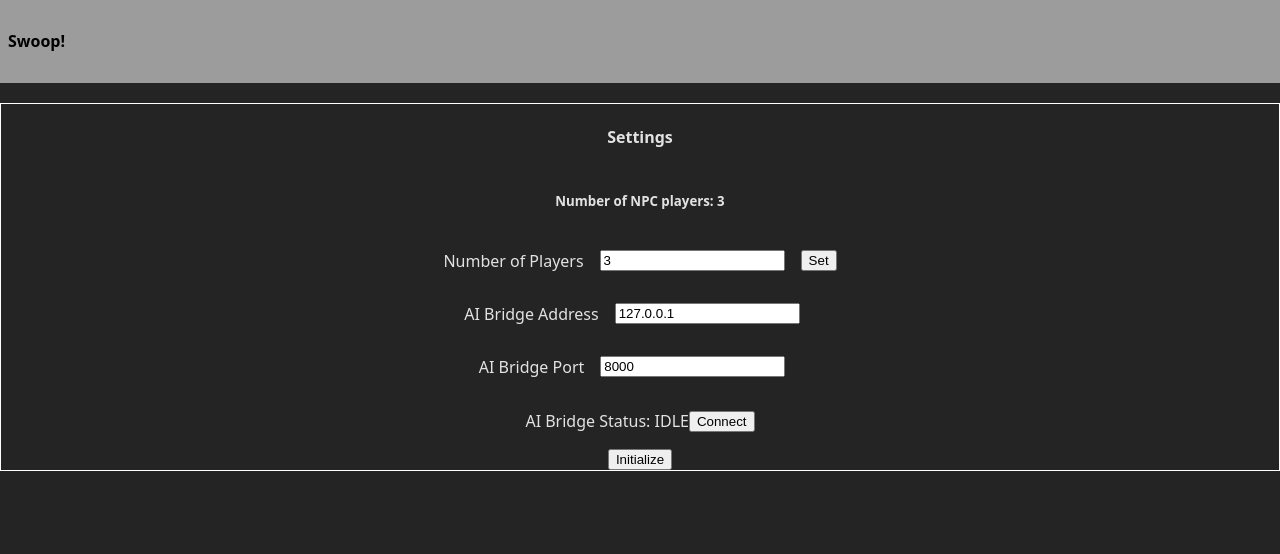
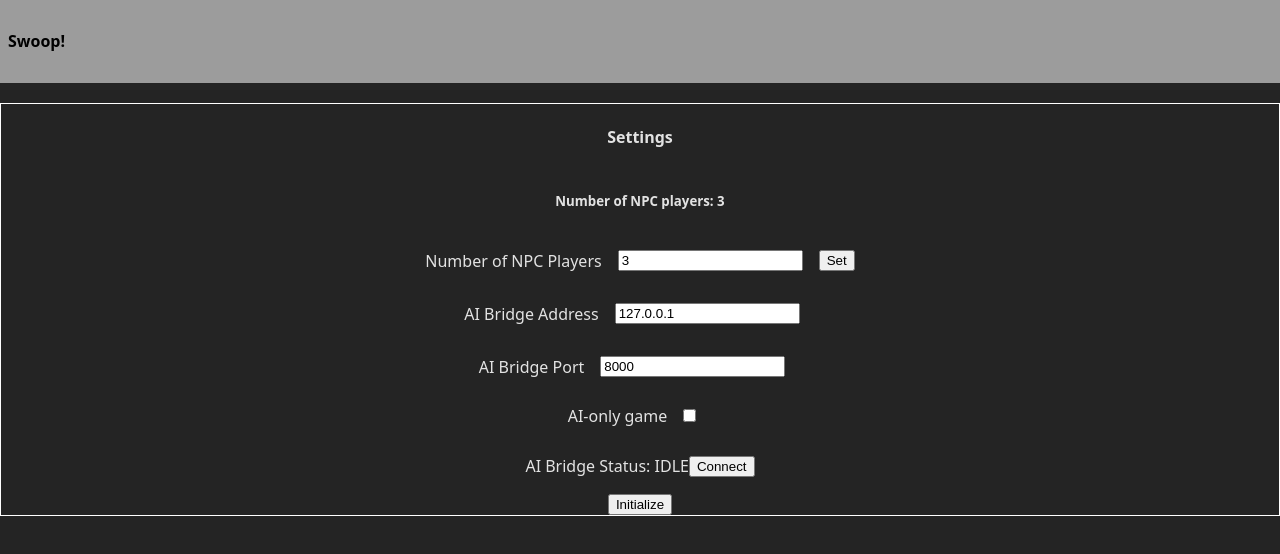
Before and after one commit to OccultSlolem/SwoopEngine, a React (Vite) app in the folder SwoopGame/: page / in a window 1280 px wide. Shown: the top 554 px of the page. Built offline with nearby package versions, Linux system fonts and the light colour scheme.

Commit message:
Started AI connection settings

```diff
--- a/SwoopGame/src/App.tsx
+++ b/SwoopGame/src/App.tsx
@@ -33,6 +33,7 @@ function App() {
   const [gameActive, setGameActive] = useState(false);
   const [aiBridgeWebsocket, setAiBridgeWebsocket] = useState<WebSocket | null>(null);
   const [aiConnections, setAiConnections] = useState<AIConnection[]>([]);
+  const [playerIsAI, setPlayerIsAI] = useState(false);
 
 
   function shuffleCardDeck() {
@@ -164,6 +165,8 @@ function App() {
               startGame={initalizeGame}
               aiBridgeWebSocket={aiBridgeWebsocket}
               setAiBridgeWebsocket={setAiBridgeWebsocket}
+              playerIsAi={playerIsAI}
+              setPlayerIsAi={setPlayerIsAI}
             />
         }
 
@@ -177,13 +180,17 @@ function GameSettings({
   setNumNpcPlayers,
   startGame,
   aiBridgeWebSocket,
-  setAiBridgeWebsocket
+  setAiBridgeWebsocket,
+  playerIsAi,
+  setPlayerIsAi
 }: {
   numNpcPlayers: number,
   setNumNpcPlayers: (amount: number) => void,
   startGame: () => void,
   aiBridgeWebSocket: WebSocket | null,
-  setAiBridgeWebsocket: (ws: WebSocket | null) => void
+  setAiBridgeWebsocket: (ws: WebSocket | null) => void,
+  playerIsAi: boolean,
+  setPlayerIsAi: (value: boolean) => void
 }) {
   const [aiBridgeAddress, setAiBridgeAddress] = useState('127.0.0.1');
   const [aiBridgePort, setAiBridgePort] = useState(8000);
@@ -257,8 +264,8 @@ function GameSettings({
   return (
     <div className="settings">
       <h4>Settings</h4>
-      <h5>Number of NPC players: {numNpcPlayers}</h5>
-      <label htmlFor="num-players">Number of Players
+      <h5>Number of NPC players: {(numNpcPlayers + (playerIsAi ? 1 : 0))}</h5>
+      <label htmlFor="num-players">Number of NPC Players
         <input
           type="number"
           id="num-players"
@@ -292,6 +299,15 @@ function GameSettings({
           defaultValue={8000}
           onChange={(e) => setAiBridgePort(parseInt(e.target.value, 10))}
         />
+      </label>
+
+      <label htmlFor="player-is-ai">AI-only game
+        <input
+          type="checkbox"
+          id="player-is-ai"
+          name="player-is-ai"
+          onChange={(e) => setPlayerIsAi(e.target.checked)}
+        ></input>
       </label>
 
       <div className="row-wrap">
```
